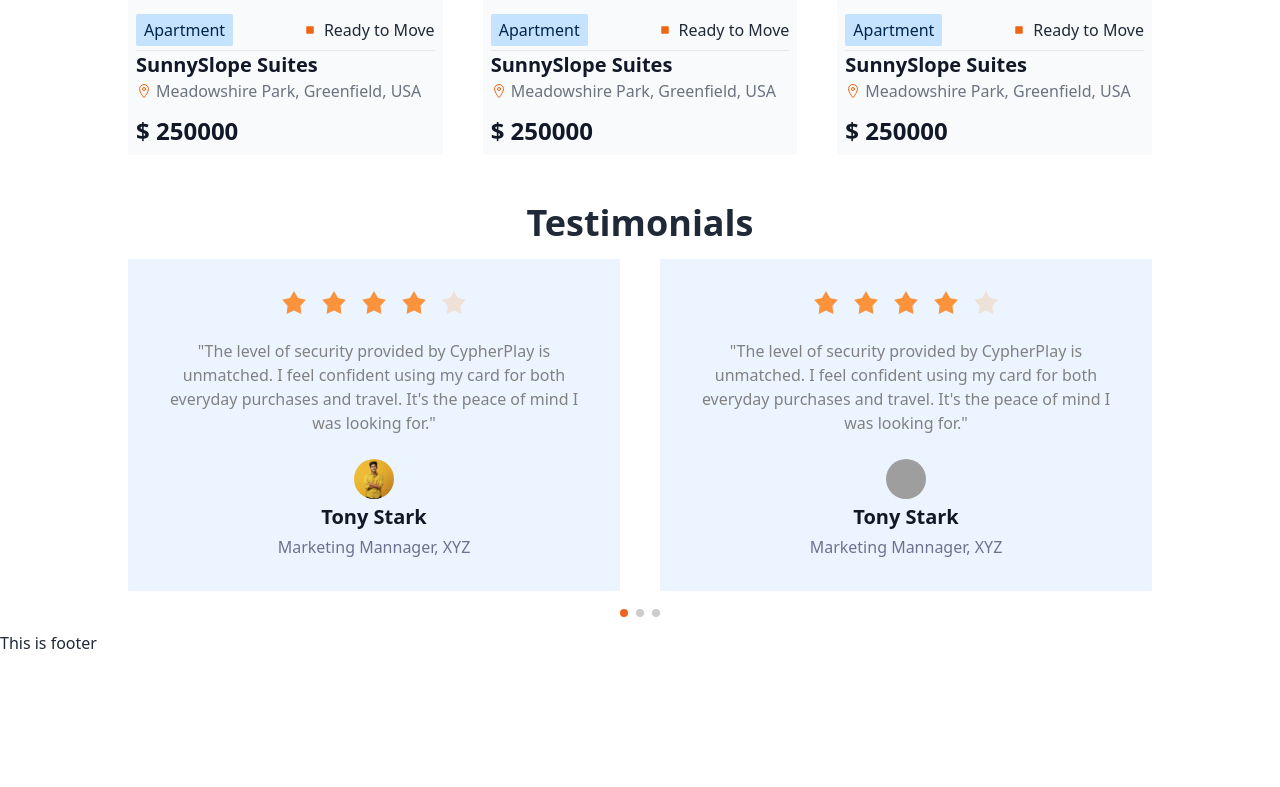
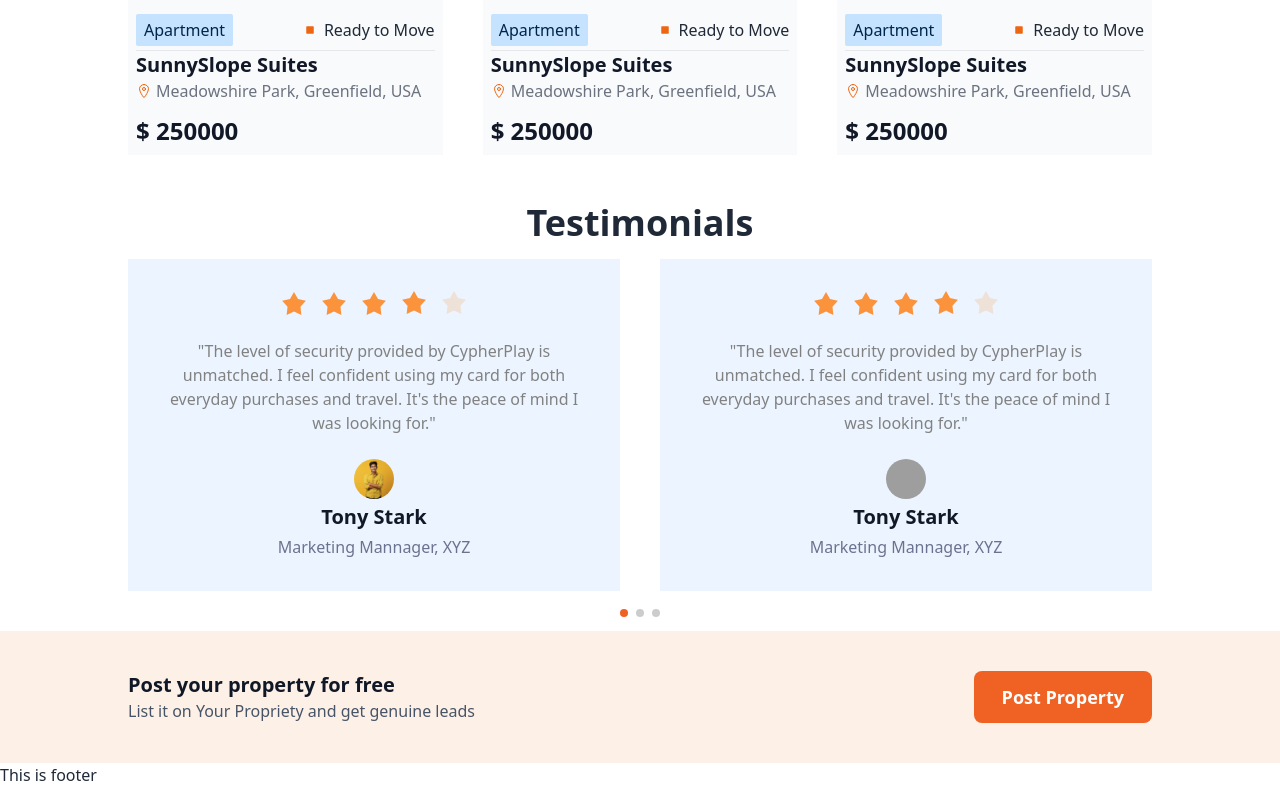
Before and after one commit to atique-shahriar/HeritageNest, a React (Vite) app: page / in a window 1280 px wide. Shown: the part 1632-2419 px from the top of the page. Before the commit the page ends 2287 px from the top, so only its background shows below. Built offline with nearby package versions, Linux system fonts and the light colour scheme; grey boxes are pictures that could not be loaded.

Commit message:
Create post property section

```diff
--- a/src/Pages/BuyerScreens/BuyerScreen/BuyerScreen.jsx
+++ b/src/Pages/BuyerScreens/BuyerScreen/BuyerScreen.jsx
@@ -5,6 +5,7 @@ import Testimonials from "../../../Layouts/Testimonials/Testimonials";
 import FindProperty from "../FindProperty/FindProperty";
 import NewListedProperty from "../NewListedPropperty/NewListedProperty";
 import PopularProperties from "../PopularProperties/PopularProperties";
+import PostProperty from "../PostProperty/PostProperty";
 
 const BuyerScreen = () => {
   return (
@@ -23,6 +24,9 @@ const BuyerScreen = () => {
       <div>
         <Testimonials></Testimonials>
       </div>
+      <div className="bg-[#fdf0e7]">
+        <PostProperty></PostProperty>
+      </div>
     </div>
   );
 };
--- /dev/null
+++ b/src/Pages/BuyerScreens/PostProperty/PostProperty.jsx
@@ -0,0 +1,19 @@
+const PostProperty = () => {
+  return (
+    <div className="w-11/12 md:w-4/5 mx-auto flex flex-col gap-4 md:flex-row justify-between text-center md:text-justify items-center py-10">
+      <div>
+        <p className="text-[#101828] font-semibold text-xl">Post your property for free</p>
+        <p className="text-[#475467]">List it on Your Propriety and get genuine leads</p>
+      </div>
+      <div>
+        <button
+          className="font-semibold rounded-lg
+         bg-[#f06224] text-white px-7 py-3 text-lg">
+          Post Property
+        </button>
+      </div>
+    </div>
+  );
+};
+
+export default PostProperty;
```
